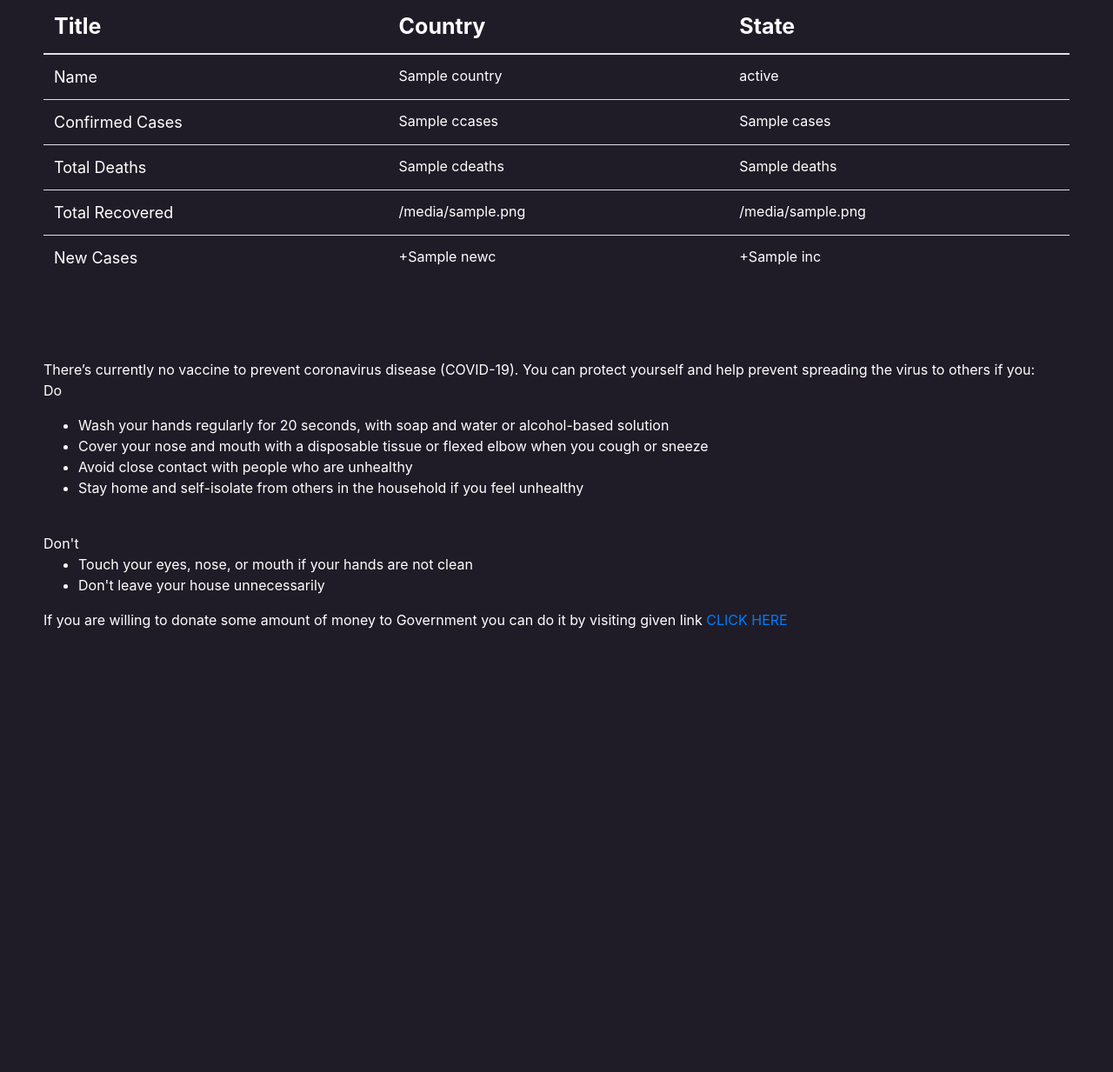
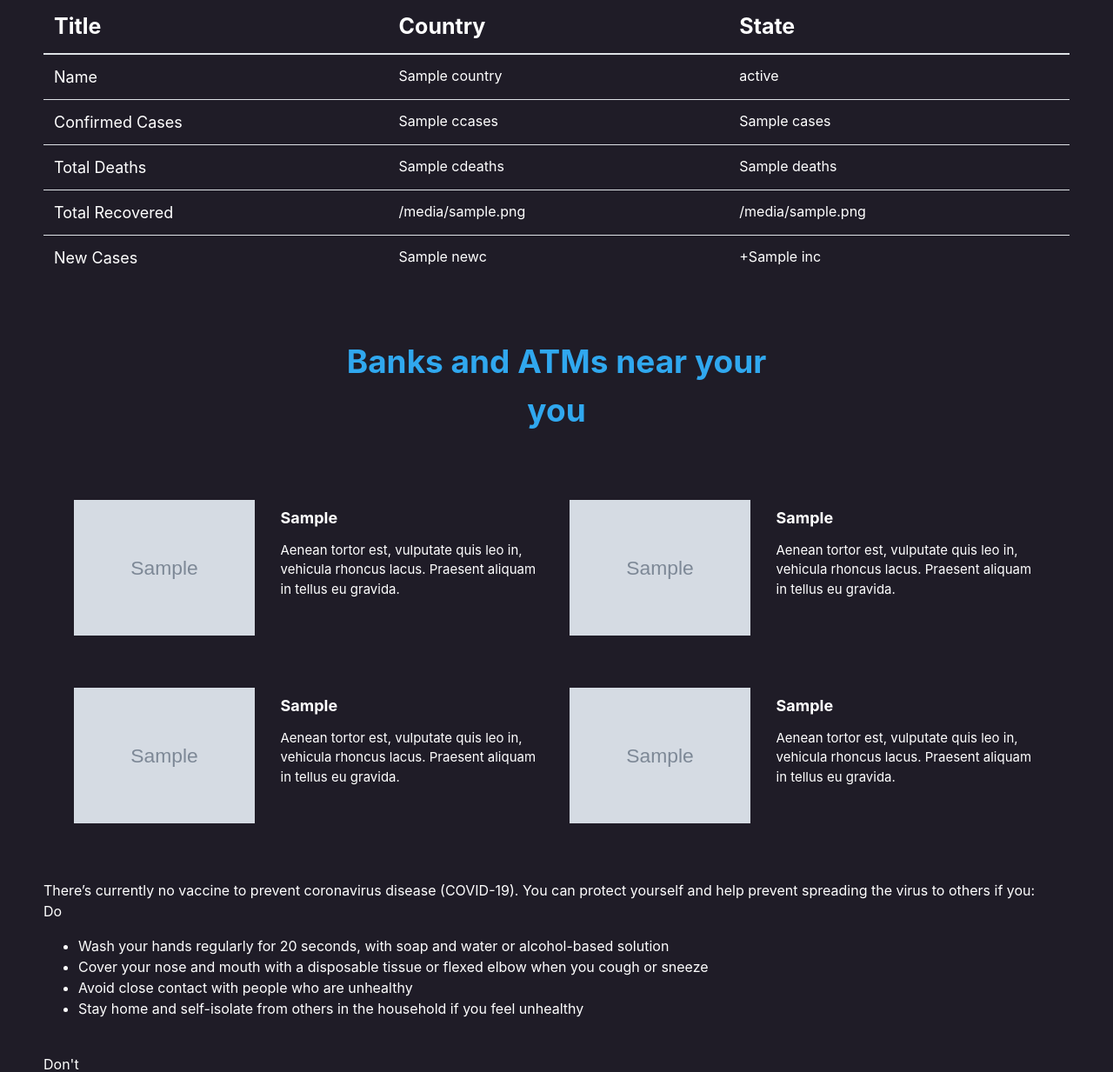
Before and after one commit to chandbud5/chevaliers, a Django app: template templates/Indian.html in a window 1280 px wide. Shown: the part 241-1474 px from the top of the page at 87% size. Before the commit the page ends 964 px from the top, so only its background shows below. Run offline with Django 3.2, Linux system fonts and the light colour scheme; the template is opened without the code that fills it: most values are stand-ins (such as "Sample title", 1, 10 or a date in 2020); grey boxes marked "Sample" are stand-in pictures; some libraries are stand-ins or nearby versions.

Commit message:
Add files via upload

```diff
--- a/templates/Indian.html
+++ b/templates/Indian.html
@@ -8,6 +8,8 @@
     <meta name="viewport" content="width=device-width, initial-scale=1.0, shrink-to-fit=no">
     <title>Relief</title>
     <link rel="stylesheet" href="{% static 'assets/bootstrap/css/bootstrap.min.css' %}">
+    <link rel="stylesheet" href="{% static 'https://fonts.googleapis.com/css?family=ABeeZee' %}">
+    <link rel="stylesheet" href="{% static 'assets/css/Projects-Horizontal.css' %}">
     <link rel="stylesheet" href="{% static 'assets/css/styles.css' %}">
 </head>
 
@@ -48,12 +50,60 @@
                 </tr>
                 <tr>
                     <td style="color: rgb(255,255,255);font-size: 18px;">New Cases</td>
-                    <td style="color: rgb(255,255,255);">+{{ newc }}</td>
+                    <td style="color: rgb(255,255,255);">{{ newc }}</td>
                     <td style="color: rgb(255,255,255);">+{{ inc }}</td>
                 </tr>
             </tbody>
         </table>
     </div>
+
+
+    <div class="projects-horizontal" style="background-color: rgb(31,28,39);">
+        <div class="container">
+            <div class="intro">
+                <p class="text-center" style="color: rgb(48,168,239);font-size: 37px;"><strong>Banks and ATMs near your you</strong><br></p>
+            </div>
+            <div class="row projects">
+                <div class="col-sm-6 item" style="color: rgb(255,255,255);">
+                    <div class="row">
+                        <div class="col-md-12 col-lg-5"><a href="#"><img class="img-fluid" src="{{ img0 }}"></a></div>
+                        <div class="col">
+                            <h3 class="name">{{ b0 }}</h3>
+                            <p class="description" style="color: rgb(255,255,255);">Aenean tortor est, vulputate quis leo in, vehicula rhoncus lacus. Praesent aliquam in tellus eu gravida.</p>
+                        </div>
+                    </div>
+                </div>
+                <div class="col-sm-6 item">
+                    <div class="row">
+                        <div class="col-md-12 col-lg-5"><a href="#"><img class="img-fluid" src="{{ img1 }}"></a></div>
+                        <div class="col">
+                            <h3 class="name" style="color: rgb(255,255,255);">{{ b1 }}</h3>
+                            <p class="description" style="color: rgb(255,255,255);">Aenean tortor est, vulputate quis leo in, vehicula rhoncus lacus. Praesent aliquam in tellus eu gravida.</p>
+                        </div>
+                    </div>
+                </div>
+                <div class="col-sm-6 item">
+                    <div class="row">
+                        <div class="col-md-12 col-lg-5"><a href="#"><img class="img-fluid" src="{{ img2 }}"></a></div>
+                        <div class="col">
+                            <h3 class="name" style="color: rgb(255,255,255);">{{ b2 }}</h3>
+                            <p class="description" style="color: rgb(255,255,255);">Aenean tortor est, vulputate quis leo in, vehicula rhoncus lacus. Praesent aliquam in tellus eu gravida.</p>
+                        </div>
+                    </div>
+                </div>
+                <div class="col-sm-6 item">
+                    <div class="row">
+                        <div class="col-md-12 col-lg-5"><a href="#"><img class="img-fluid" src="{{ img3 }}"></a></div>
+                        <div class="col">
+                            <h3 class="name" style="color: rgb(255,255,255);">{{ b3 }}</h3>
+                            <p class="description" style="color: rgb(255,255,255);">Aenean tortor est, vulputate quis leo in, vehicula rhoncus lacus. Praesent aliquam in tellus eu gravida.</p>
+                        </div>
+                    </div>
+                </div>
+            </div>
+        </div>
+    </div>
+
 
     <div style="padding: 50px; margin-top: -25px;">
 <p style="color: rgb(255,255,255);">There’s currently no vaccine to prevent coronavirus disease (COVID-19).
```
